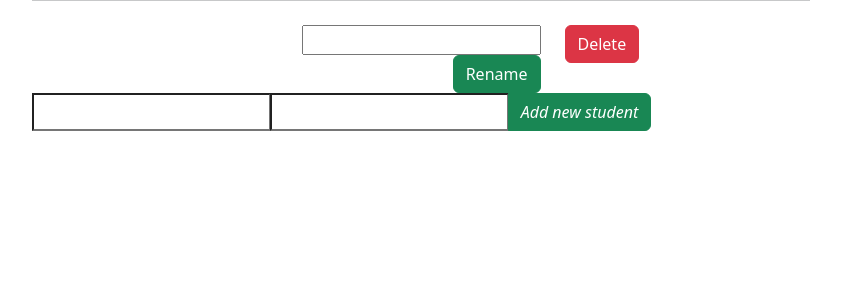
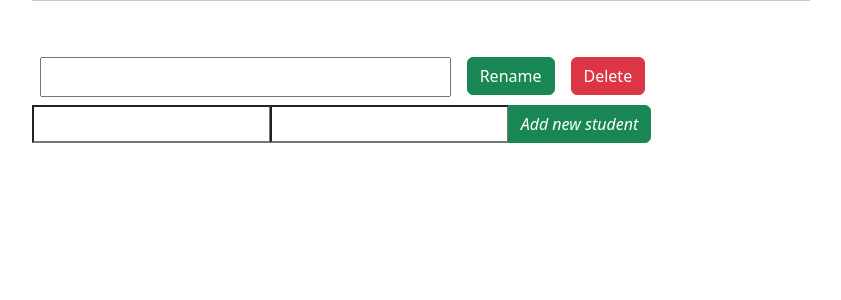
Before and after one commit to JontePonte/StudentResultSaverWeb, a Django app: template website/main/templates/main/group.html in a window 1280 px wide. Shown: the part 56-356 px from the top of the page, without its empty margins (259-1100 px from the left). Run offline with Django 4.2, Linux system fonts and the light colour scheme; the template is opened without the code that fills it: values that come from a table or form of the project are taken from there, others are empty; some libraries are stand-ins or nearby versions.

Commit message:
Group name and rename looks better and display in row

```diff
--- a/website/main/templates/main/group.html
+++ b/website/main/templates/main/group.html
@@ -7,27 +7,20 @@
     <!-- Name, Rename and Delete are in a single row -->
     <div class="container">
         <div class="row">
-            <!-- Show group name -->
-            <div class="col">
-                <h1>{{gr.name}}</h1>
-            </div>
-            <!-- Rename group -->
-            <div class="col">
-                <form method="POST">
-                    {% csrf_token %}
-                    <div class="input-group-prepend", align="right">
-                        <input type="text", name="rename">
-                        <button type="submit" name="save_rename" value="save_rename" class="btn btn-success">Rename</button>
-                    </div>
-                </form>
-            </div>
-            <!-- Delete group -->
-            <div class="col">
-                <form method="POST">
-                    {% csrf_token %}
+            <form class="row g-3" method="POST">
+                <!-- Rename group -->
+                {% csrf_token %}
+                <div class="col-auto">
+                    <h3><input type="text" name="rename" placeholder="{{gr.name}}"></h3>
+                </div>
+                <div class="col-auto">
+                    <button type="submit" name="save_rename" value="save_rename" class="btn btn-success">Rename</button>
+                </div>
+                <!-- Delete group -->
+                <div class="col-auto">
                     <button type="submit" name="delete_group" value="delete_group" class="btn btn-danger">Delete</button>
-                </form>
-            </div>
+                </div>
+            </form>
         </div>
     </div>
 
```
